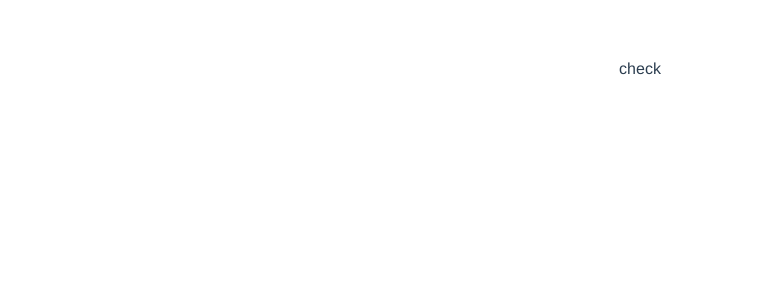
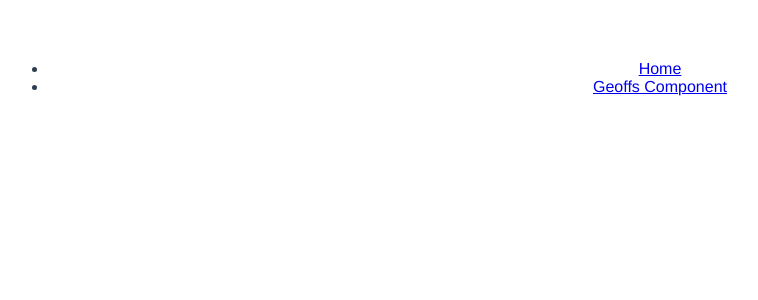
Before and after one commit to hollynz/hj-my-classmates, a Vue app: page / in a window 1280 px wide. Shown: the top 300 px of the page, without its empty margins (0-758 px from the left). Built offline with nearby package versions, Linux system fonts and the light colour scheme.

Commit message:
added sweet black screen and home

```diff
--- /dev/null
+++ b/src/components/Geoff/GeoffsComponent.vue
@@ -0,0 +1,31 @@
+<template>
+  <div class="darkness-overwhelms-me">
+  <p>Hello darkness, my old friend</p>
+  <p>I've come to talk with you again</p>
+  <p>Because a vision softly creeping</p>
+  <p>Left its seeds while I was sleeping</p>
+  <p>And the vision that was planted in my brain</p>
+  <p>Still remains</p>
+  <p>Within the sound of silence</p>
+  </div>
+</template>
+
+<script>
+export default {
+  name: "GeoffsComponent"
+};
+</script>
+
+<!-- Add "scoped" attribute to limit CSS to this component only -->
+<style scoped>
+p {
+    font-size: 24px;
+    color: #222;
+}
+
+.darkness-overwhelms-me {
+    width: 100vw;
+    height: 100vh;
+    background-color: black;
+}
+</style>
--- /dev/null
+++ b/src/components/Home.vue
@@ -0,0 +1,12 @@
+<template>
+</template>
+
+<script>
+export default {
+  name: "Home"
+};
+</script>
+
+<!-- Add "scoped" attribute to limit CSS to this component only -->
+<style scoped>
+</style>
--- a/src/components/MyHeader.vue
+++ b/src/components/MyHeader.vue
@@ -1,6 +1,11 @@
 <template>
   <div class="header">
-    <nav class="nav">check</nav>
+    <nav class="nav">
+      <ul>
+        <li><router-link v-bind:to="'/home'" exact>Home</router-link></li>
+        <li><router-link v-bind:to="'/geoffscomponent'" exact>Geoffs Component</router-link></li>
+      </ul>
+    </nav>
   </div>
 </template>
 
--- a/src/main.js
+++ b/src/main.js
@@ -1,12 +1,19 @@
 import Vue from "vue";
 import App from "./App.vue";
 import VueRouter from "vue-router";
+import MyHeader from "./components/MyHeader";
+import GeoffsComponent from "./components/Geoff/GeoffsComponent";
+import Home from "./components/Home.vue"
+
 
 Vue.config.productionTip = false;
 
 Vue.use(VueRouter);
 
-const routes = [];
+const routes = [
+  { path: "/", component: Home},
+  { path: "/geoffscomponent", component: GeoffsComponent }
+];
 
 const router = new VueRouter({
   routes,
```
Also changed, not shown: src/App.vue (+6 -2 lines), 1 other file (tests, documents, lock files or other folders).
